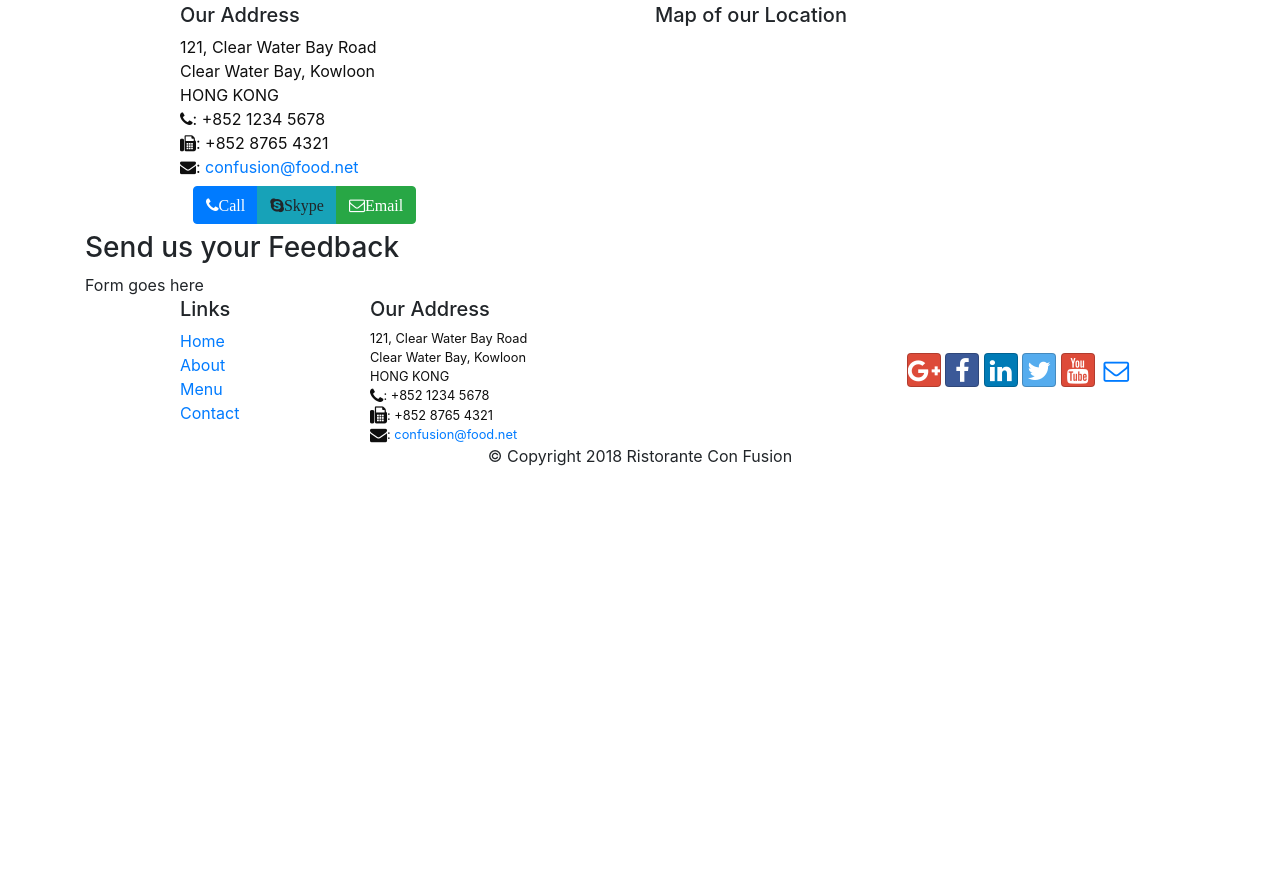
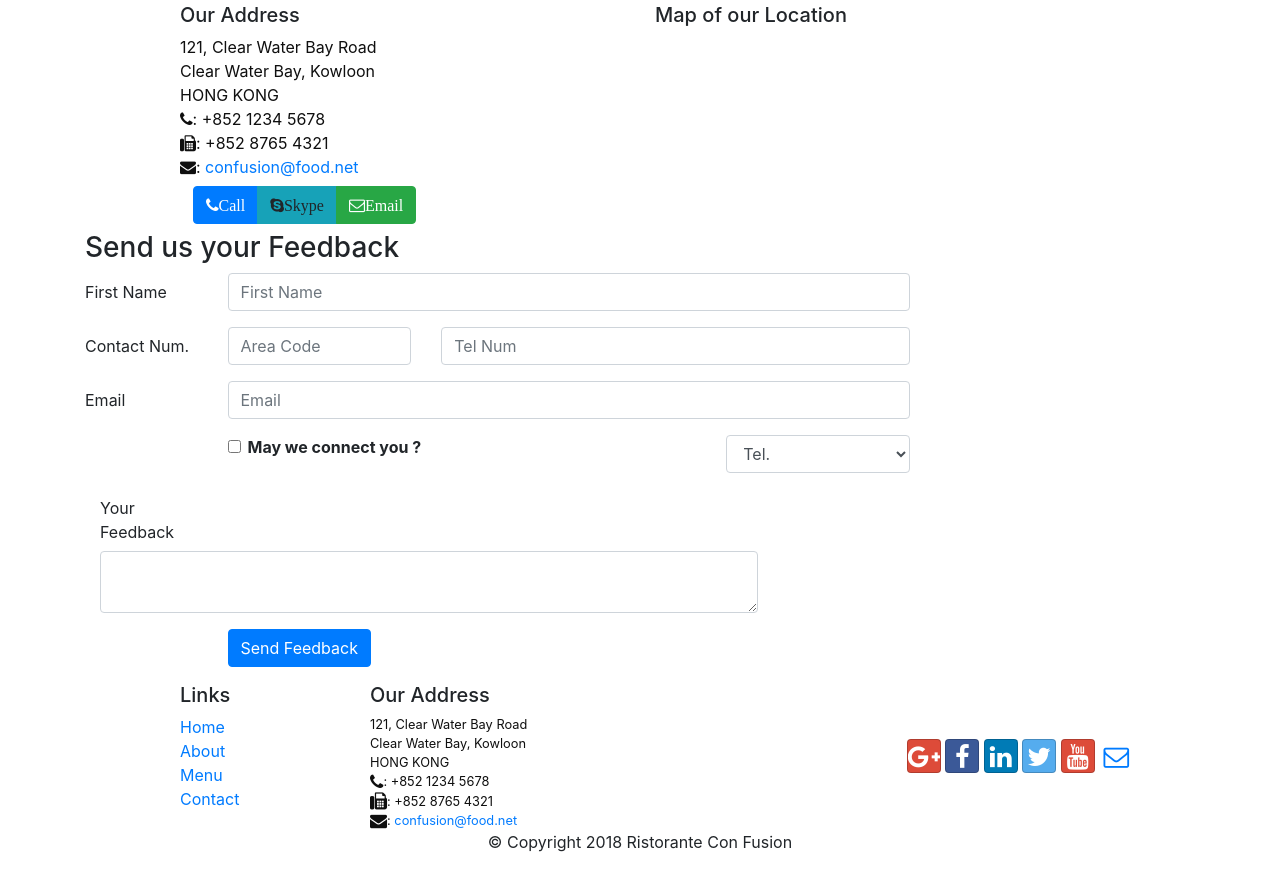
Before and after one commit to guptavkumar/bootstrapprojects, a website: page contactus.html in a window 1280 px wide. Shown: the part 503-1373 px from the top of the page. Before the commit the page ends 987 px from the top, so only its background shows below. Drawn offline with nearby package versions, Linux system fonts and the light colour scheme.

Commit message:
Form excersise

```diff
--- a/contactus.html
+++ b/contactus.html
@@ -92,7 +92,59 @@
               <h3>Send us your Feedback</h3>
            </div>
             <div class="col-12 col-md-9">
-                Form goes here
+               <form>
+                   <div class="form-group row">
+                       <label for="firstname" class="col-md-2 col-form-label">First Name</label>
+                       <div class="col-md-10">
+                           <input type="text" class="form-control" id="firstname" name="firstname" placeholder="First Name"></input>
+                       </div>
+                   </div>
+
+                   <div class="form-group row">
+                    <label for="telnum" class="col-12 col-md-2 col-form-label">Contact Num.</label>
+                       <div class="col-5 col-md-3">
+                        <input type="tel" class="form-control" id="areacode" name="areacode" placeholder="Area Code"></input>
+                       </div>
+                       <div class="col-7 col-md-7">
+                        <input type="tel" class="form-control" id="telnum" name="telnum" placeholder="Tel Num"></input>
+                       </div>
+                   </div>
+
+                   <div class="form-group row">
+                    <label for="emailid" class="col-md-2 col-form-label">Email</label>
+                    <div class="col-md-10">
+                        <input type="email" class="form-control" id="email" name="email" placeholder="Email"></input>
+                    </div>
+                </div>
+
+                <div class="form-group row">
+                     <div class="col-md-6 offset-md-2">
+                         <div class="form-check">
+                        <input type="checkbox" class="form-check-input" id="approve" name="approve" value=""></input>
+                        <label for="approve" class="form-check-label"><strong>May we connect you ?</strong></label>
+                         </div>
+                    </div>
+
+                    <div class="col-md-3 offset-1" >
+                        <select class="form-control">
+                            <option>Tel.</option>
+                            <option>Email</option>
+                        </select>
+                    </div>
+                </div>
+                <div class="form-group rod">
+                    <label for="feedback" class="col-md-2 col-form-label">Your Feedback</label>
+                    <div class="col-md-10">
+                        <textarea class="form-control" id="feedback" name="feedback" row="12"></textarea>
+                    </div>
+                </div>
+                <div class="form-group row">
+                    <div class="offset-md-2 col-md-10">
+                        <button type="submit" class="btn btn-primary">Send Feedback</button>
+                    </div>
+                </div>
+
+               </form>
             </div>
              <div class="col-12 col-md">
             </div>
```
